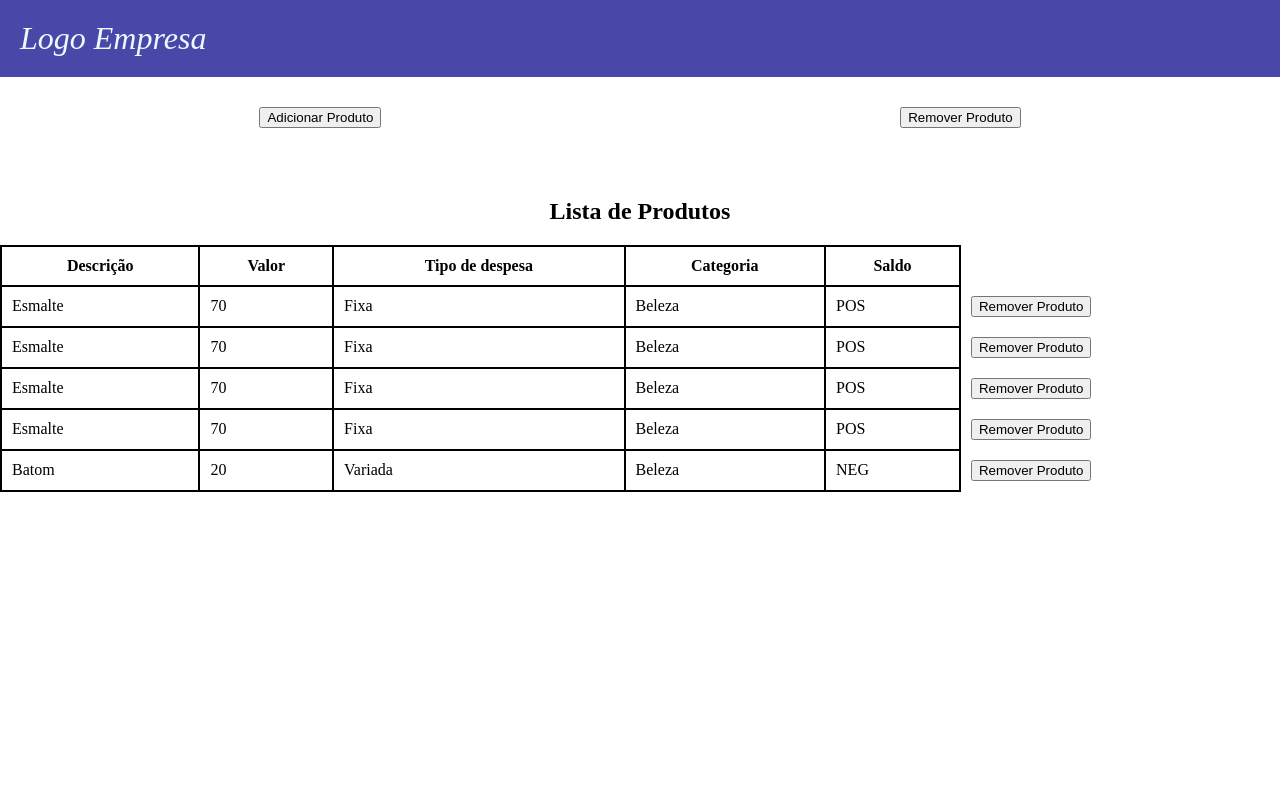
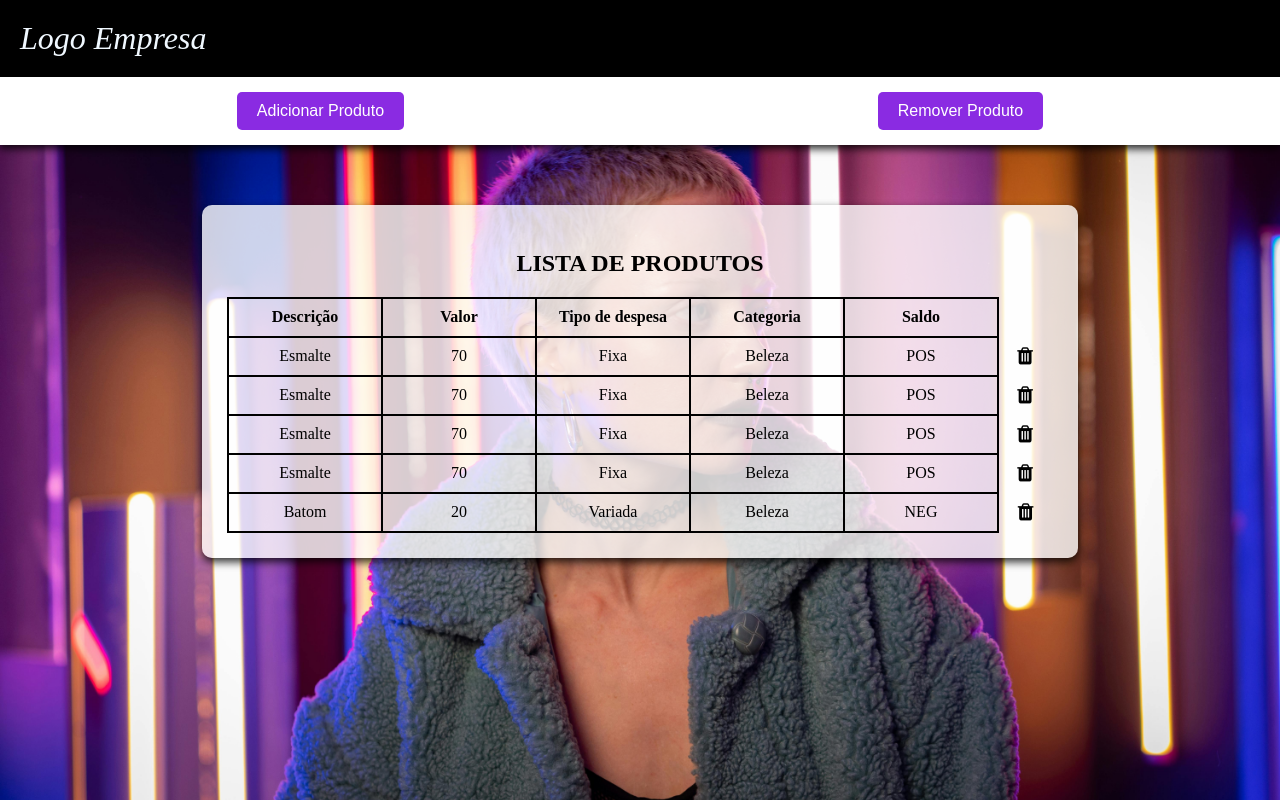
Before and after one commit to luizAFS23/iot, a Flask app: page / in a window 1280 px wide. Run offline with Flask 3, Linux system fonts and the light colour scheme; data comes from the database, SQL or seed files in the repository.

Commit message:
atualizando projeto

```diff
--- a/projeto.py
+++ b/projeto.py
@@ -25,8 +25,18 @@ def adicionar_produto():
             users.commit()
         return redirect(url_for('index'))
 
-@app.route('/remover_produto')
+
+@app.route('/remover_produto', methods=['GET', 'POST'])
 def remover_produto():
+    if request.method == 'POST':
+        nome_produto = request.form['nome_produto']
+        with sqlite3.connect("database.db") as conn:
+            cursor = conn.cursor()
+            cursor.execute("DELETE FROM PRODUTOS WHERE nome_produto = ?", (nome_produto,))
+            conn.commit()
+        return redirect(url_for('remover_produto'))
+
+###### CÓDIGO LUIS
     connect = sqlite3.connect('database.db')
     cursor = connect.cursor()
     cursor.execute('SELECT * FROM PRODUTOS')
--- a/static/css/template.css
+++ b/static/css/template.css
@@ -1,5 +1,19 @@
 body{
     margin: 0;
+    padding: 0;
+    box-sizing: border-box;
+    background-image: url(imgs/pexels-mikhail-nilov-6835879.jpg);
+    background-repeat: no-repeat;
+    background-size: 100%;
+}
+
+.header-container{
+    display: flex;
+    justify-content: space-around;
+    background-color: #FFF;
+    padding-top: 15px;
+    padding-bottom: 15px;
+    box-shadow: 0px 4px 8px rgba(0, 0, 0, 0.8);
 }
 
 .pagina-container{
@@ -9,10 +23,10 @@ body{
     flex-direction: column;
 }
 
+
 .logo-empresa{
     font-size: xx-large;
-    margin-bottom: 30px;
-    background-color: rgb(72, 72, 168);
+    background-color: #000000;
     font-style: italic;
     color: aliceblue;
     padding: 20px;
@@ -30,20 +44,19 @@ body{
 }
 
 .lista-container{
-    margin-top: 50px;
-    display: flex;
+    margin: 60px auto 0;
     flex-direction: column;
     justify-content: center;
+    background-color: rgba(255, 255, 255, 0.8);
+    padding: 25px;
+    border-radius: 10px;
+    box-shadow: 0px 4px 8px rgba(0, 0, 0, 0.8);
 }
 
 .lista-produtos{
     text-align: center;
 }
 
-.header-container{
-    display: flex;
-    justify-content: space-around;
-}
 
 .receita-mensal-button, .receita-vs-despesas-button, .despesa-mensal-button{
     padding: 5px;
@@ -53,7 +66,23 @@ body{
     border-collapse: collapse;
     border: 2px solid black;
     margin: 0;
-    padding: 10px;
+    text-align: center;
+}
+
+.tabela th, .tabela td{
+    height: 35px;
+    width: 150px;
+}
+
+.tabela .icon{
+    width: 50px;
+    cursor: pointer;
+    font-size: 20px;
+    color: #000000;
+    transition: .6s;
+}
+.tabela .icon:hover{
+    color: rgb(255, 49, 49);
 }
 
 .esmalte, .batom, .laço, .delineador{
@@ -63,3 +92,18 @@ body{
 .saia, .sombreado, .vestido{
     background-color: red;
 }
+
+button {
+    background-color: #8a2be2; /* roxo médio */
+    color: white;
+    border: none;
+    padding: 10px 20px;
+    border-radius: 5px;
+    cursor: pointer;
+    font-size: 16px;
+    transition: background-color 0.3s ease;
+  }
+
+  button:hover {
+    background-color: #6a1b9a; /* roxo mais escuro no hover */
+  }
--- a/templates/index.html
+++ b/templates/index.html
@@ -5,6 +5,7 @@
     <meta name="viewport" content="width=device-width, initial-scale=1.0">
     <title>Página Inicial</title>
     <link rel="stylesheet" href="{{ url_for('static',     filename='css/template.css') }}">
+    <link rel="stylesheet" href="https://cdnjs.cloudflare.com/ajax/libs/font-awesome/4.7.0/css/font-awesome.min.css">
 </head>
 <body>
     <div class="main-container">
@@ -18,7 +19,7 @@
             </div>
 
             <div class="lista-container">
-                <h2 class="lista-produtos">Lista de Produtos</h2>
+                <h2 class="lista-produtos">LISTA DE PRODUTOS</h2>
                 <table class="tabela" style="border: none;">
                     <tr>
                       <th>Descrição</th>
@@ -34,7 +35,7 @@
                         <td>{{produto[2]}}</td>
                         <td>{{produto[3]}}</td>
                         <td>{{produto[4]}}</td>
-                        <td style="border: none;"><button value="deletar">Remover Produto</button></td>
+                        <td style="border: none;" class="icon"><i class="fa fa-trash" aria-hidden="true"></i></td>
                       </tr>
                     {%endfor%}
                   </table>
```
Also changed, not shown: static/css/imgs/pexels-mikhail-nilov-6835658.jpg (added), static/css/imgs/pexels-mikhail-nilov-6835879.jpg (added).
